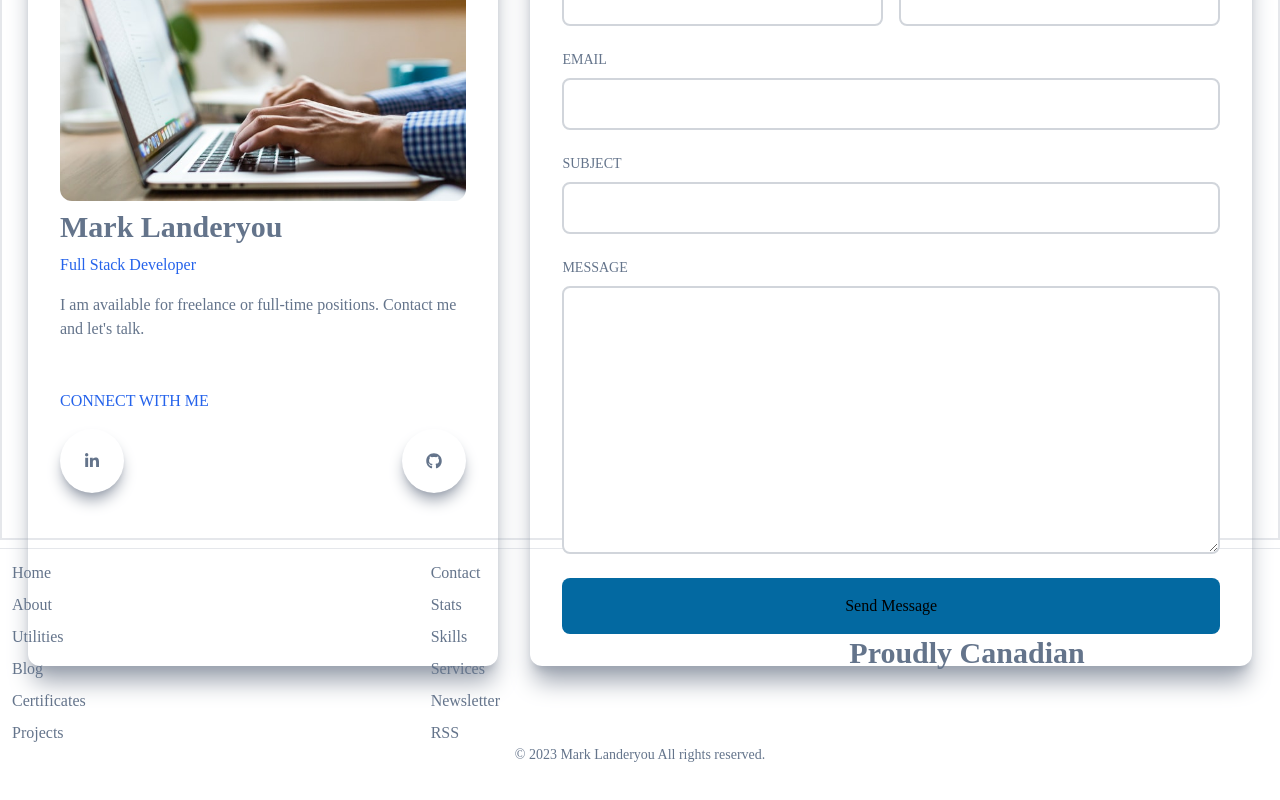
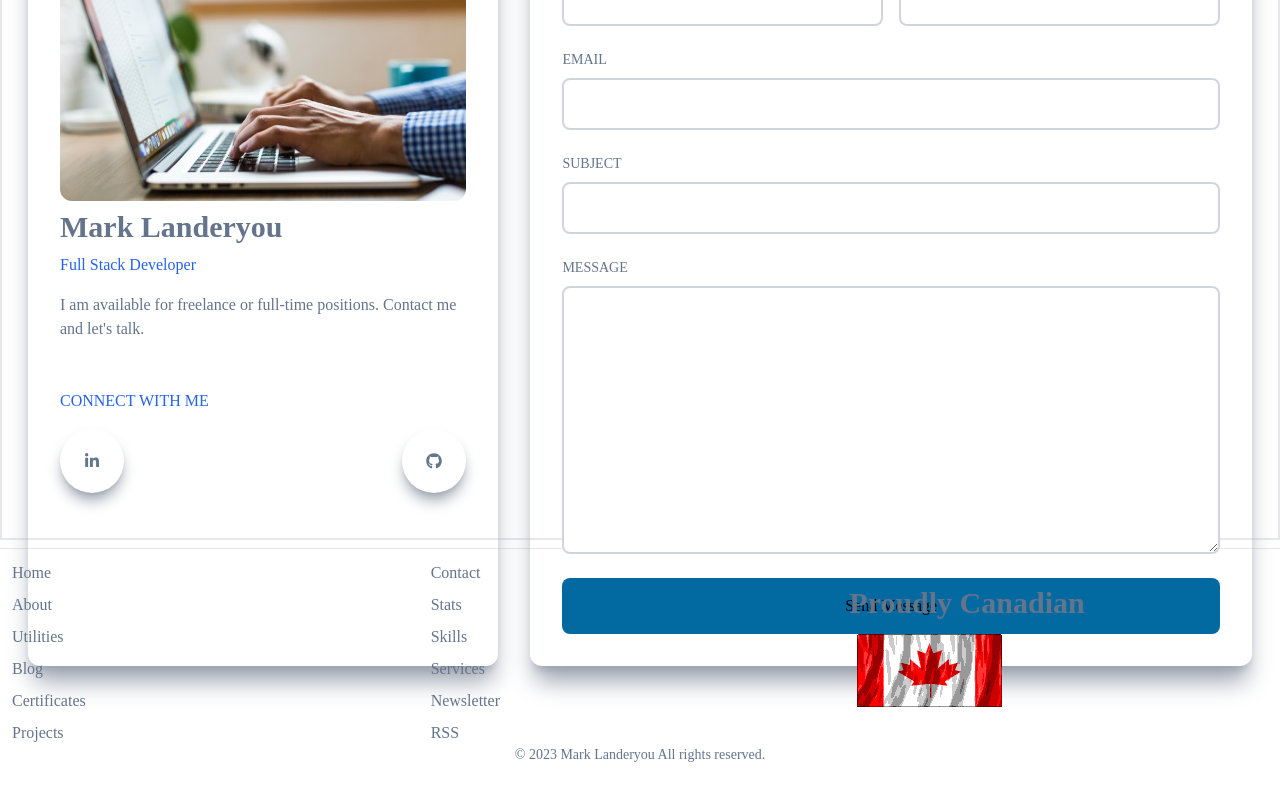
Before and after one commit to samurai71/portfolio, a Next.js app: page / in a window 1280 px wide. Shown: the part 428-1228 px from the top of the page. Built offline with nearby package versions, Linux system fonts and the light colour scheme.

Commit message:
refactor: added the image to the footer

```diff
--- a/src/components/Footer/FooterNav.tsx
+++ b/src/components/Footer/FooterNav.tsx
@@ -1,5 +1,6 @@
 import Link from "next/link";
 import Image from "next/image";
+import CanadianFlag from "../../public/assets/cdn.webp";
 
 const FooterNav = () => {
   return (
@@ -27,10 +28,10 @@ const FooterNav = () => {
         </div>
         <div className="basis-1/3">
           <h2>Proudly Canadian</h2>
-          {/* <Image
-            src="../../public/assets/cdn.webp"
-            alt="Picture of the author"
-          /> */}
+          <Image
+            src={CanadianFlag}
+            alt="Animated image of a waving Canadian Flag"
+          />
         </div>
       </div>
       {/* <nav className="space-x-4 container-md h-8 mt-3 mb-3 pb-2 text-center border-2">
```
